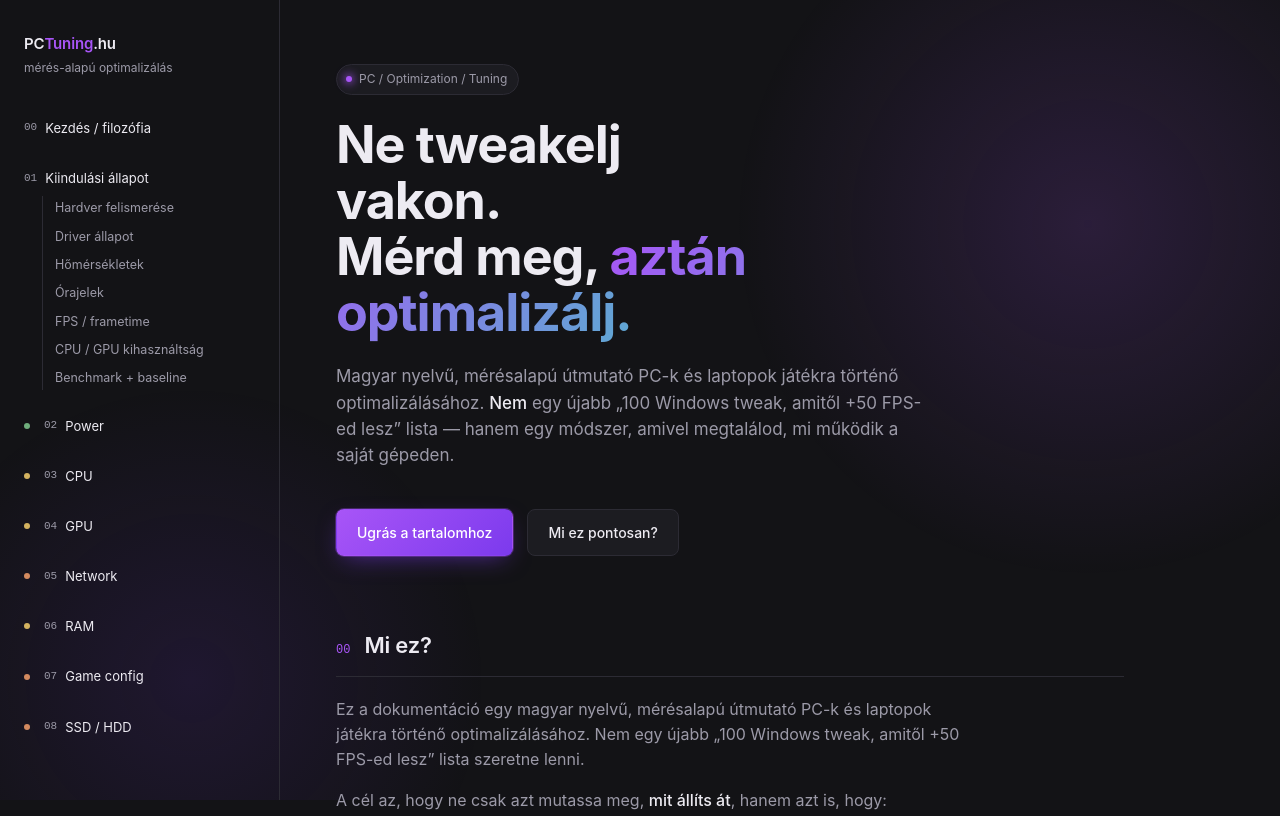
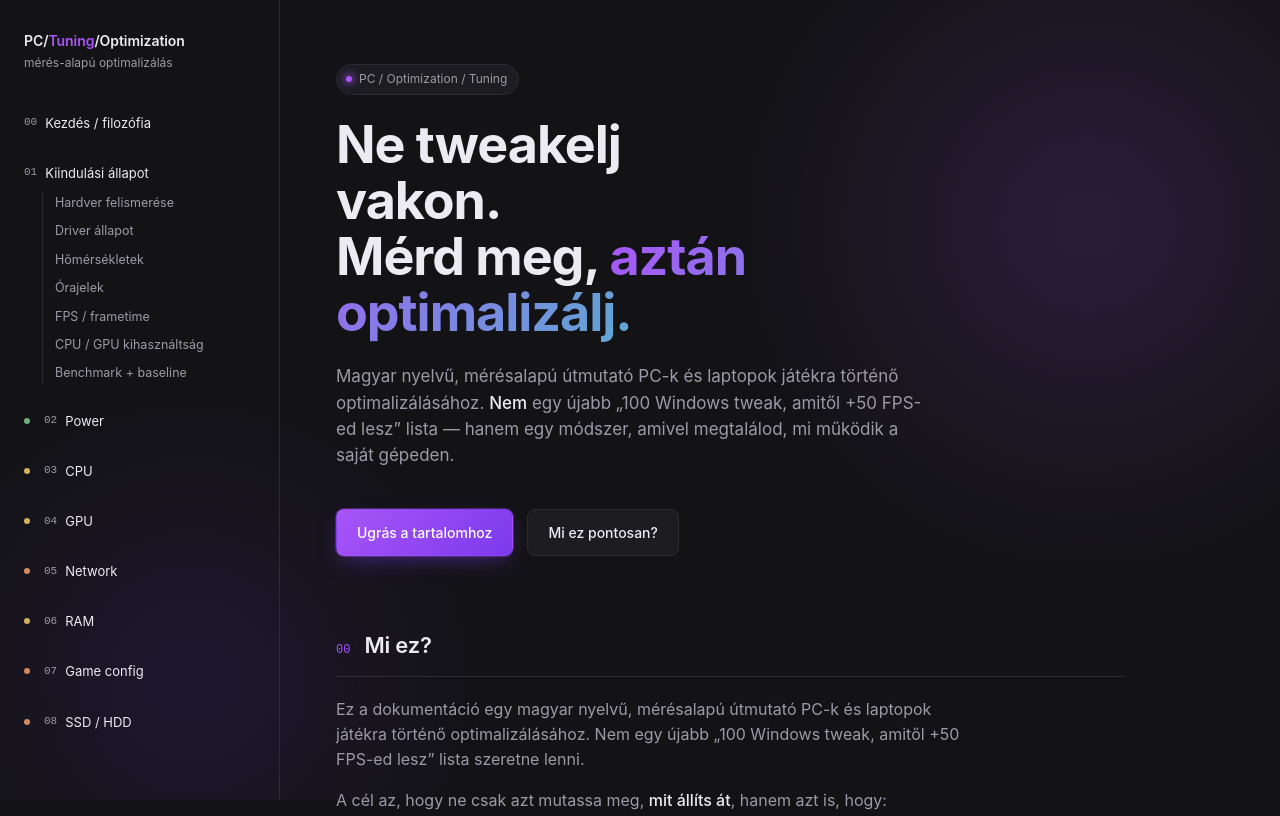
Before and after one commit to KatanaShild/PC-Optimization-Tuning-Magyarul, a plain HTML site: page index.html in a window 1280 px wide. Shown: the top 816 px of the page. Drawn offline with Linux system fonts and the light colour scheme.

Commit message:
Refine nav-brand styling and update text
Updated navigation brand text and adjusted font size and letter spacing for better readability.

```diff
--- a/index.html
+++ b/index.html
@@ -95,9 +95,10 @@
   }
 
   .nav-brand{
-    font-size: 15px;
+    font-size: 14px;
     font-weight: 600;
-    letter-spacing: -0.01em;
+    letter-spacing: -0.005em;
+    line-height: 1.3;
     margin-bottom: 4px;
   }
   .nav-brand span{ color: var(--purple); }
@@ -426,7 +427,7 @@
 
   <!-- ============ NAV ============ -->
   <nav class="nav">
-    <div class="nav-brand">PC<span>Tuning</span>.hu</div>
+    <div class="nav-brand">PC/<span>Tuning</span>/Optimization</div>
     <div class="nav-sub">mérés-alapú optimalizálás</div>
 
     <div class="nav-group">
```
